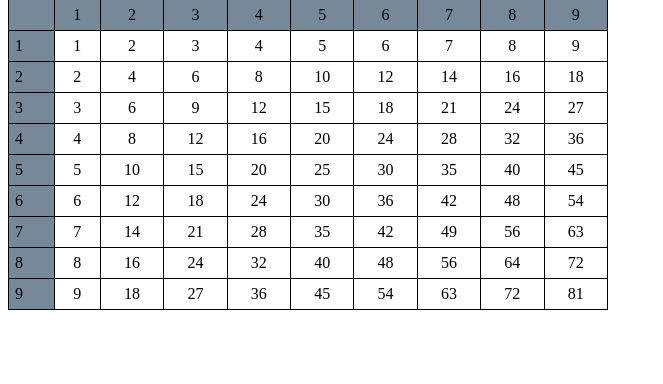
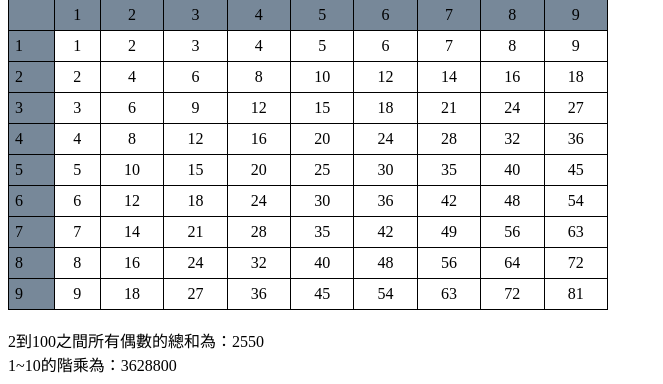
Before and after one commit to AlinaHsieh/php_practice, a PHP site: page /forloop.php in a window 1280 px wide. Shown: the part 701-1085 px from the top of the page, without its empty margins (0-663 px from the left). Before the commit the page ends 1011 px from the top, so only its background shows below. Run offline with PHP 8.4, Linux system fonts and the light colour scheme.

Commit message:
增加forloop練習

```diff
--- a/forloop.php
+++ b/forloop.php
@@ -112,3 +112,17 @@ for($i=0;$i<=9;$i++){
 echo "</tr>";
 }
 echo "</table>";
+echo "<br>";
+// 計算2到100之間所有偶數的總和
+$sum=0;
+for($i=2;$i<=100;$i+=2){
+$sum=$sum+$i;
+}
+echo "2到100之間所有偶數的總和為：" . $sum;
+echo "<br>";
+// 計算1~10的階乘
+$n=1;
+for($i=1;$i<=10;$i++){
+    $n=$n*$i;
+}
+echo "1~10的階乘為：" . $n;
```
